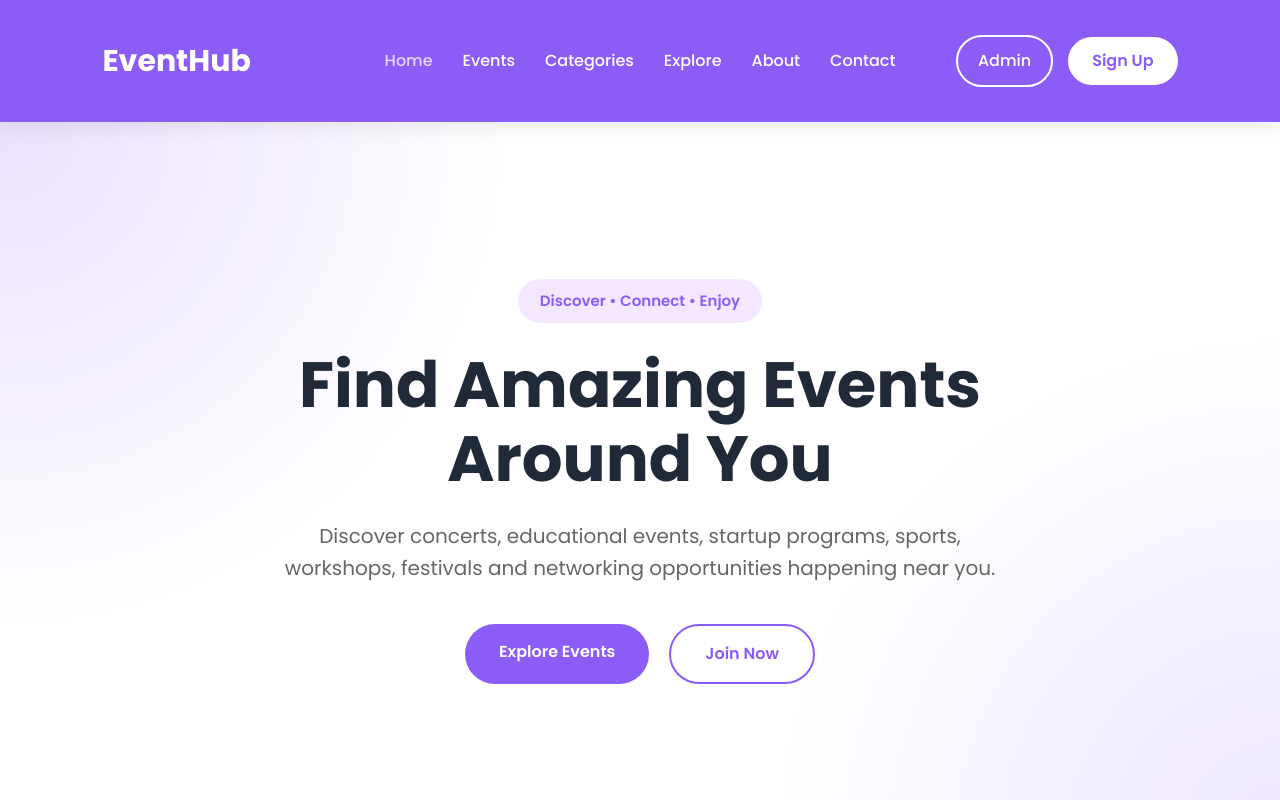
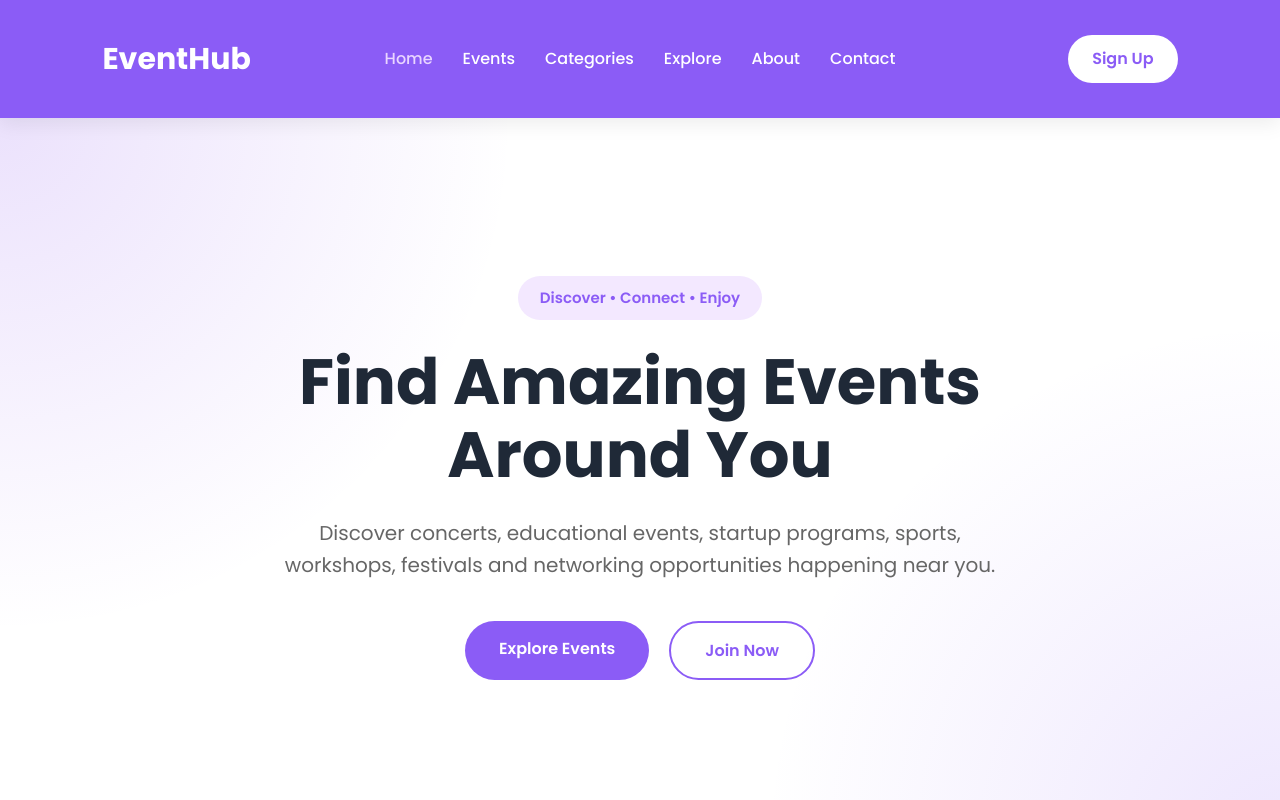
Before and after one commit to sampadakharal-boop/EventManagementSystem, a plain HTML site: page frontend/index.html in a window 1280 px wide. Shown: the top 800 px of the page. Drawn offline with nearby package versions, Linux system fonts and the light colour scheme.

Commit message:
Removed admin button from index.html

```diff
--- a/frontend/index.html
+++ b/frontend/index.html
@@ -32,9 +32,6 @@
         <li><a href="contact.html">Contact</a></li>
     </ul>
       <div style="justify-self:end; display:flex; align-items:center;">
-        <a href="admin.html" class="admin_btn">
-            Admin
-        </a>
         <a href="Signup.html" class="signup_btn">
             Sign Up
         </a>
```
Also changed, not shown: vercel.json.
